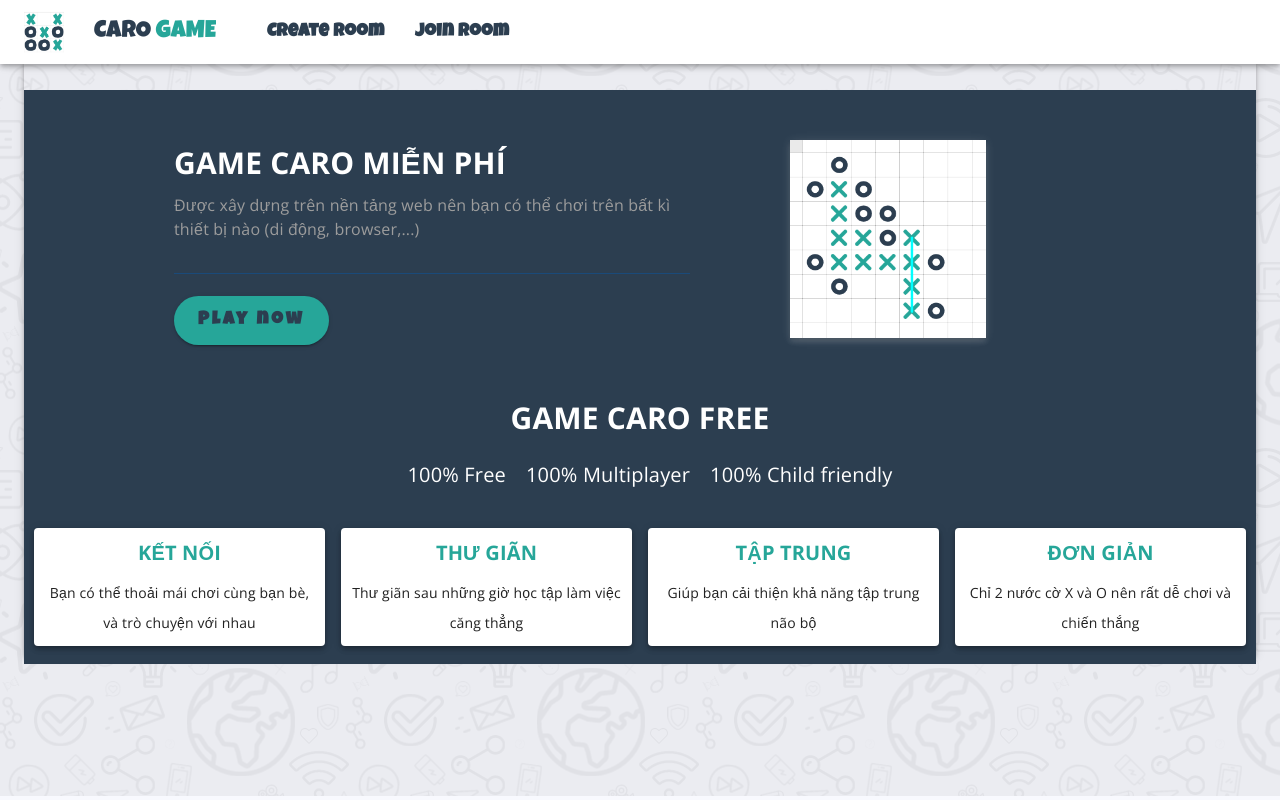
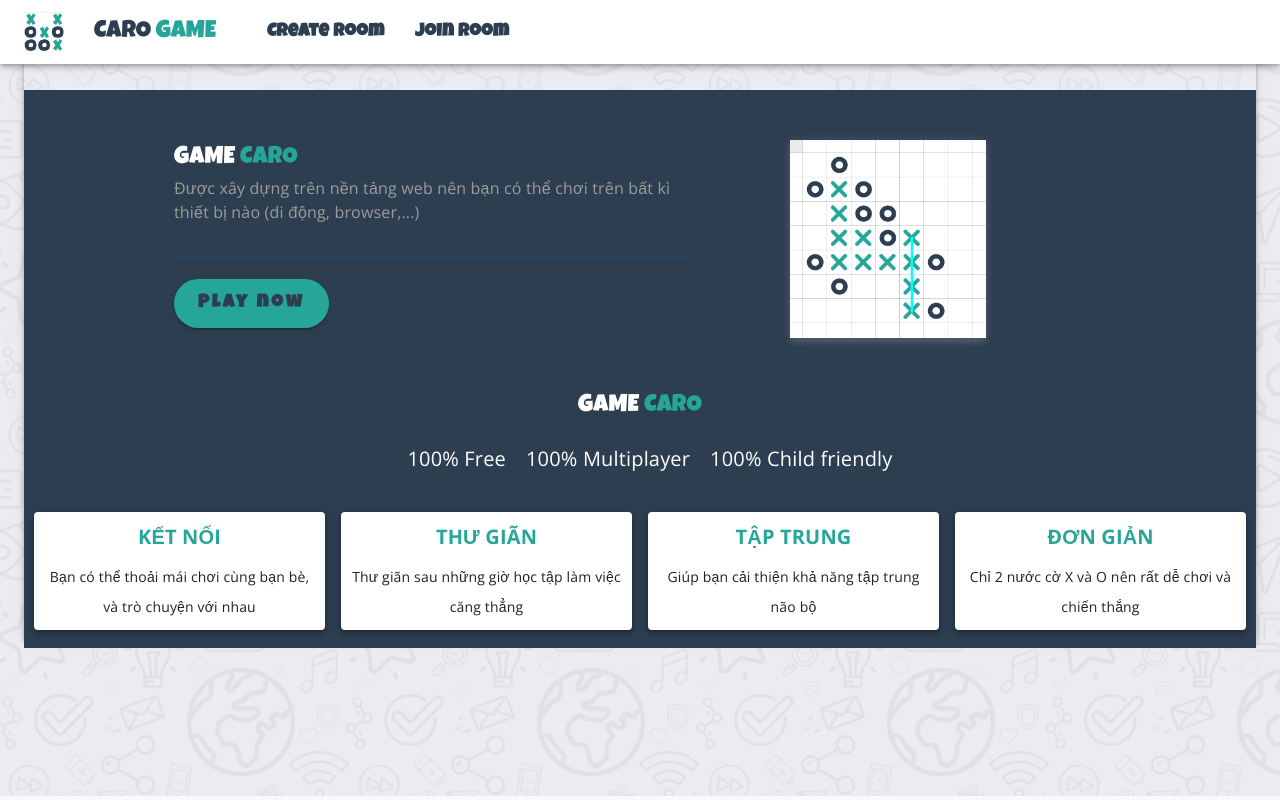
Before and after one commit to quangvinhbee/game-caro-nextjs, a Next.js app: page / in a window 1280 px wide. Built offline with nearby package versions, Linux system fonts and the light colour scheme; some icons are missing.

Commit message:
update font

```diff
--- a/components/pages/Index.jsx
+++ b/components/pages/Index.jsx
@@ -12,7 +12,9 @@ const Index = () => {
                 <div className='homepage'>
                     <div className="session-1">
                         <div className="content">
-                            <h3>GAME CARO MIỄN PHÍ</h3>
+                            <div className="text-logo">
+                                GAME <span>CARO</span>
+                            </div>
                             <span>Được xây dựng trên nền tảng web nên bạn có thể chơi trên bất kì thiết bị nào (di động, browser,...)</span>
                             <hr></hr>
                             <Link href={`/CreateRoom`}>
@@ -26,7 +28,9 @@ const Index = () => {
                         </div>
                     </div>
                     <div className="session-2">
-                        <h3>GAME CARO FREE</h3>
+                        <div className="text-logo">
+                            GAME <span>CARO</span>
+                        </div>
                         <div className="benefits">
                             <ul>
                                 <li>
--- a/resource/style.css
+++ b/resource/style.css
@@ -20,12 +20,12 @@
   background-image: -moz-element();
 }
 
-.logo, .logo span {
+.logo, .homepage .session-2 .text-logo span, .homepage .session-2 .text-logo span span, .homepage .session-1 .content .text-logo span, .logo span, .homepage .session-2 .text-logo span span, .homepage .session-2 .text-logo span span span {
   font-size: 24px !important;
   font-family: "Luckiest Guy", cursive !important;
   color: #2C3E50 !important;
 }
-.logo span {
+.logo span, .homepage .session-2 .text-logo span span, .homepage .session-2 .text-logo span span span, .homepage .session-1 .content .text-logo span span {
   color: #26a699 !important;
 }
 
@@ -242,6 +242,20 @@
   padding: 50px;
   margin-left: 100px;
 }
+.homepage .session-1 .content .text-logo {
+  display: block;
+  color: white !important;
+  font-size: 24px !important;
+  font-family: "Luckiest Guy", cursive !important;
+}
+.homepage .session-1 .content .text-logo span {
+  color: #26a699 !important;
+}
+.homepage .session-1 .content .text-logo .text-normal {
+  color: white !important;
+  font-size: 24px !important;
+  font-family: "Open Sans", sans-serif !important;
+}
 .homepage .session-1 .btn-play {
   margin-top: -10px !important;
   background-color: #26a699 !important;
@@ -272,6 +286,20 @@
 .homepage .session-2 h3 {
   font-weight: 700;
   font-size: 30px;
+}
+.homepage .session-2 .text-logo {
+  display: block;
+  color: white !important;
+  font-size: 24px !important;
+  font-family: "Luckiest Guy", cursive !important;
+}
+.homepage .session-2 .text-logo span {
+  color: #26a699 !important;
+}
+.homepage .session-2 .text-logo .text-normal {
+  color: white !important;
+  font-size: 24px !important;
+  font-family: "Open Sans", sans-serif !important;
 }
 .homepage .session-2 ul {
   display: flex;
--- a/resource/style.scss
+++ b/resource/style.scss
@@ -31,6 +31,7 @@ $height_table: 100vw/12*5-1;
 }
 
 .logo {
+
     font: {
         size: 24px !important;
         family: 'Luckiest Guy', cursive !important;
@@ -333,6 +334,30 @@ $height_table: 100vw/12*5-1;
             width: 50%;
             padding: 50px;
             margin-left: 100px;
+
+            .text-logo {
+                display: block;
+                color: white !important;
+
+                font: {
+                    size: 24px !important;
+                    family: 'Luckiest Guy', cursive !important;
+                }
+
+                span {
+                    @extend .logo;
+                    color: $color-blue;
+                }
+
+                .text-normal {
+                    color: white !important;
+
+                    font: {
+                        size: 24px !important;
+                        family: 'Open Sans', sans-serif !important;
+                    }
+                }
+            }
         }
 
         .btn-play {
@@ -380,6 +405,30 @@ $height_table: 100vw/12*5-1;
             }
         }
 
+        .text-logo {
+            display: block;
+            color: white !important;
+
+            font: {
+                size: 24px !important;
+                family: 'Luckiest Guy', cursive !important;
+            }
+
+            span {
+                @extend .logo;
+                color: $color-blue;
+            }
+
+            .text-normal {
+                color: white !important;
+
+                font: {
+                    size: 24px !important;
+                    family: 'Open Sans', sans-serif !important;
+                }
+            }
+        }
+
         ul {
             display: flex;
             list-style: none;
@@ -413,6 +462,7 @@ $height_table: 100vw/12*5-1;
 
                 .content {
                     padding: 10px;
+
 
 
                     .header-1 {
```
